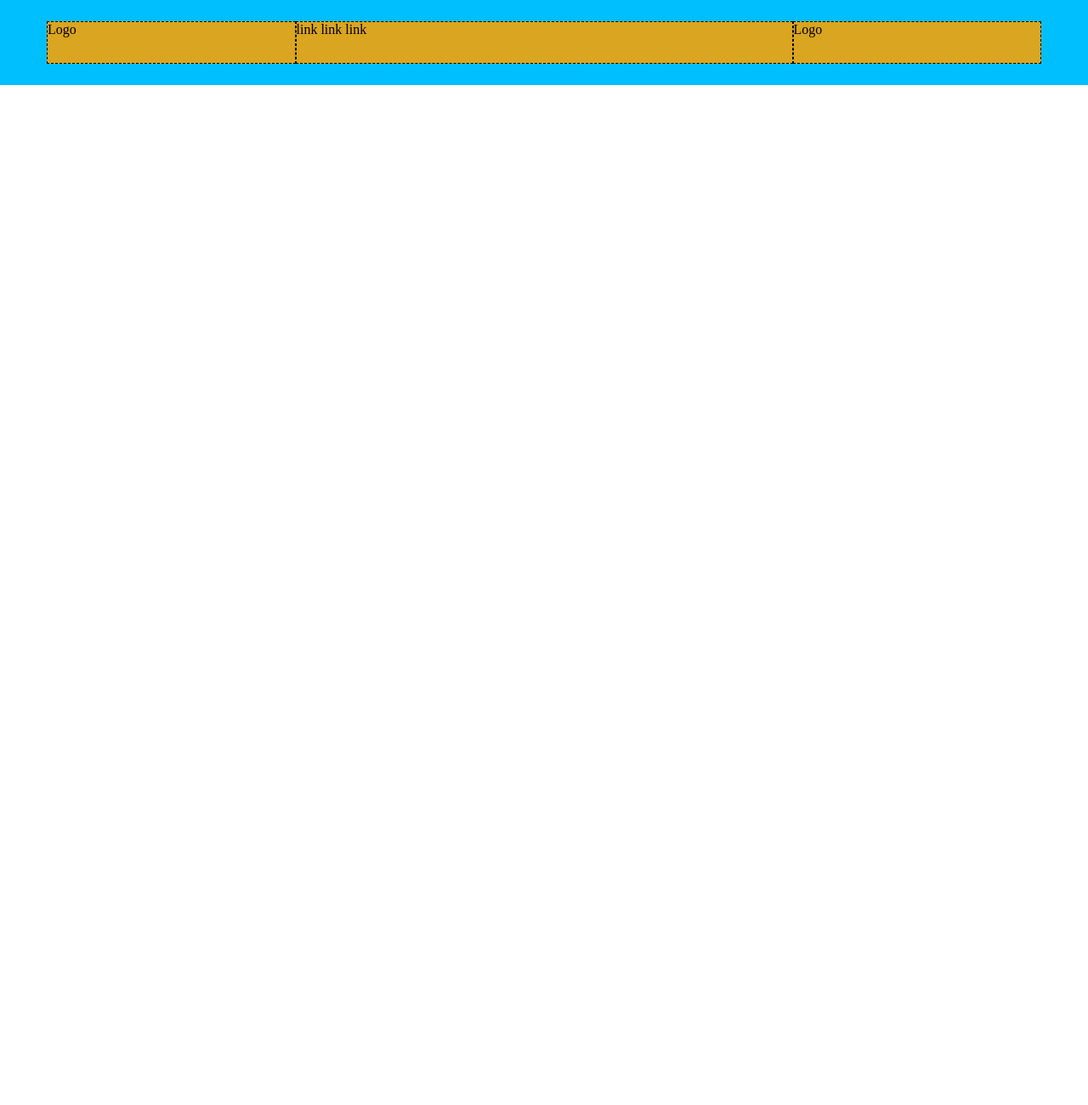
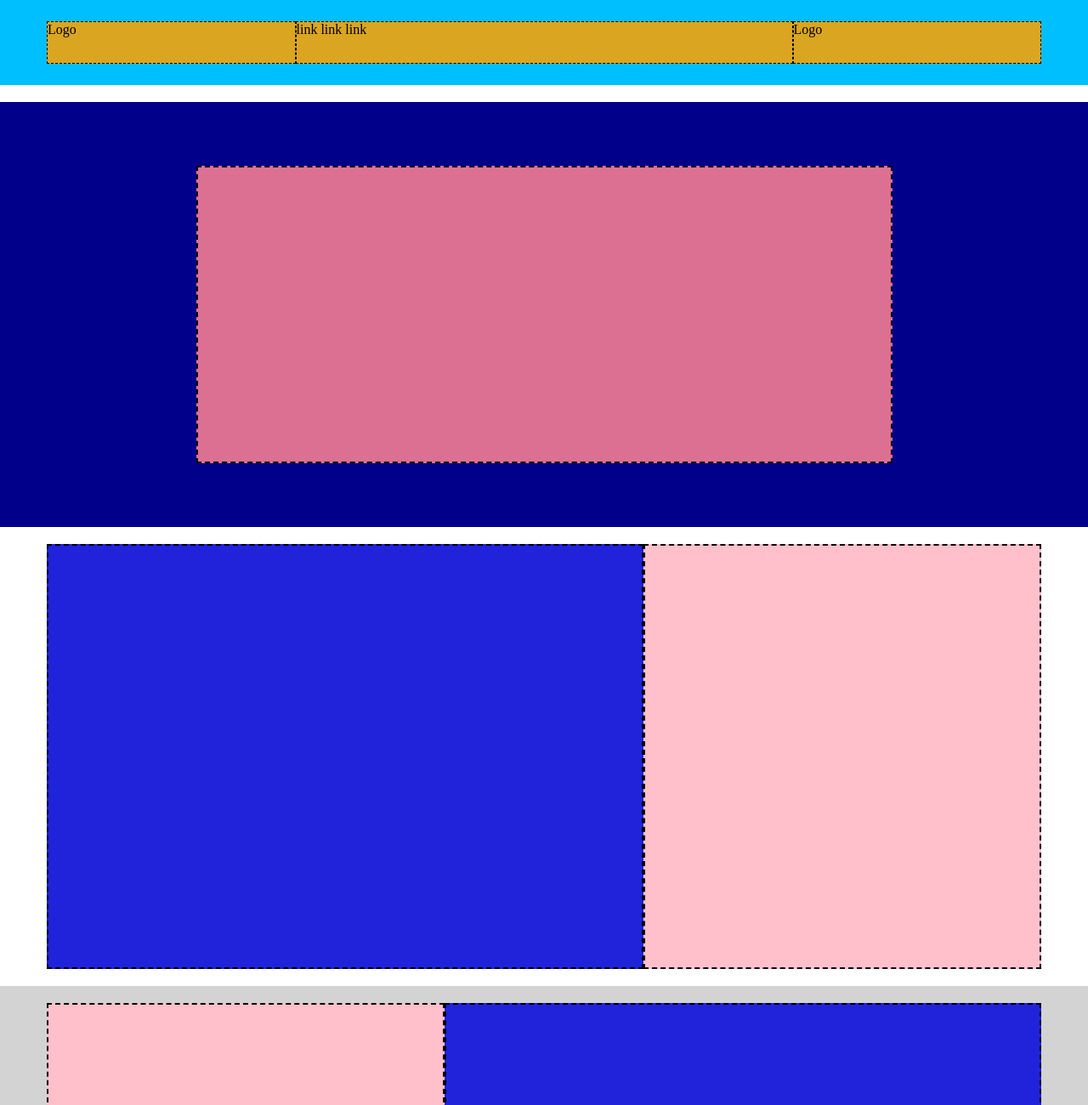
Before and after one commit to GiacomoBozzolino/htmlcss-struttura-discord, a plain HTML site: page index.html in a window 1280 px wide. Shown: the top 1300 px of the page at 85% size. Before the commit the page ends 800 px from the top, so only its background shows below. Drawn offline with Linux system fonts and the light colour scheme.

Commit message:
[FEAT]lavoro su main. prime 5 sezioni colonne

```diff
--- a/css/style.css
+++ b/css/style.css
@@ -10,18 +10,20 @@ header {
    background-color: deepskyblue;
 
 }
+.row{
+    display: flex;
+    justify-content:center;
+    align-items:center;
+    height:100%
+}
 
 .container{
     margin: 0 auto;
     width: 1170px;
-    display: flex;
-    height:100px;
-    background-color: deepskyblue;
-    justify-content:center;
-    align-items:center;
+    height:100%;
+
 
 }
-
 
 .left-column, .right-column{
     width: 25%;
@@ -36,3 +38,46 @@ header {
     height: 50%;
     border: black 1px dashed;
 }
+/* FINE CLASSI HEADER */
+
+.column-70{
+    width: 70%;
+    background-color:palevioletred;
+    height:70%;
+    border: black 2px dashed;
+}
+
+
+.column-60{
+    width: 60%;
+    background-color: rgb(32, 35, 218);
+    height:100%;
+    border: black 2px dashed;
+}
+.column-40{
+    width: 40%;
+    background-color: pink;
+    height:100%;
+    border: black 2px dashed;
+
+}
+
+.white-jumbotron{
+    height: 500px;
+    margin: 20px 0;
+}
+
+.blue-jumbotron{
+    height: 500px;
+    margin: 20px 0;
+    background-color: darkblue;
+}
+
+
+
+.grey-jumbotron{
+    height: 500px;
+    margin: 20px 0;
+    background-color: lightgrey;
+    padding: 20px 0;
+}
--- a/index.html
+++ b/index.html
@@ -8,15 +8,57 @@
     <link rel="stylesheet" href="./css/style.css">
 </head>
     <body>
+        <!-- INIZIO HEADER -->
         <header>
             <div class="container">
-                <div class="left-column">Logo</div>
-                <div class="center-column">link link link</div>
-                <div class="right-column">Logo</div>
-
+                <div class="row">
+                    <div class="left-column">Logo</div>
+                    <div class="center-column">link link link</div>
+                    <div class="right-column">Logo</div>
+                </div>
             </div>
         </header>
+        <!-- FINE HEADER -->
         <main>
+            <!-- INIZIO I SEZIONE COLONNA UNICA -->
+            <div class="blue-jumbotron">
+                <div class="container">
+                    <div class="row">
+                        <div class="column-70"></div>
+                    </div>
+                </div>
+            </div>
+            <!-- FINE I SEZIONE COLONNA UNICA -->
+            <!-- INIZIO II SEZIONE COLONNA DOPPIA -->
+            <div class="white-jumbotron">
+                <div class="container">
+                    <div class="row">
+                        <div class="column-60"></div>
+                        <div class="column-40"></div>
+                    </div>
+                </div>
+            </div>
+            <!-- FINE II SEZIONE COLONNA DOPPIA -->
+            <!-- INIZIO III SEZIONE COLONNA DOPPIA -->
+            <div class="grey-jumbotron">
+                <div class="container">
+                    <div class="row">
+                        <div class="column-40"></div>
+                        <div class="column-60"></div>
+                    </div>
+                </div>
+            </div>
+            <!-- FINE III SEZIONE COLONNA DOPPIA -->
+            <!-- INIZIO IV SEZIONE COLONNA DOPPIA -->
+            <div class="white-jumbotron">
+                <div class="container">
+                    <div class="row">
+                        <div class="column-60"></div>
+                        <div class="column-40"></div>
+                    </div>
+                </div>
+            </div>
+            <!-- FINE IV SEZIONE COLONNA DOPPIA -->
 
         </main>
 
```
